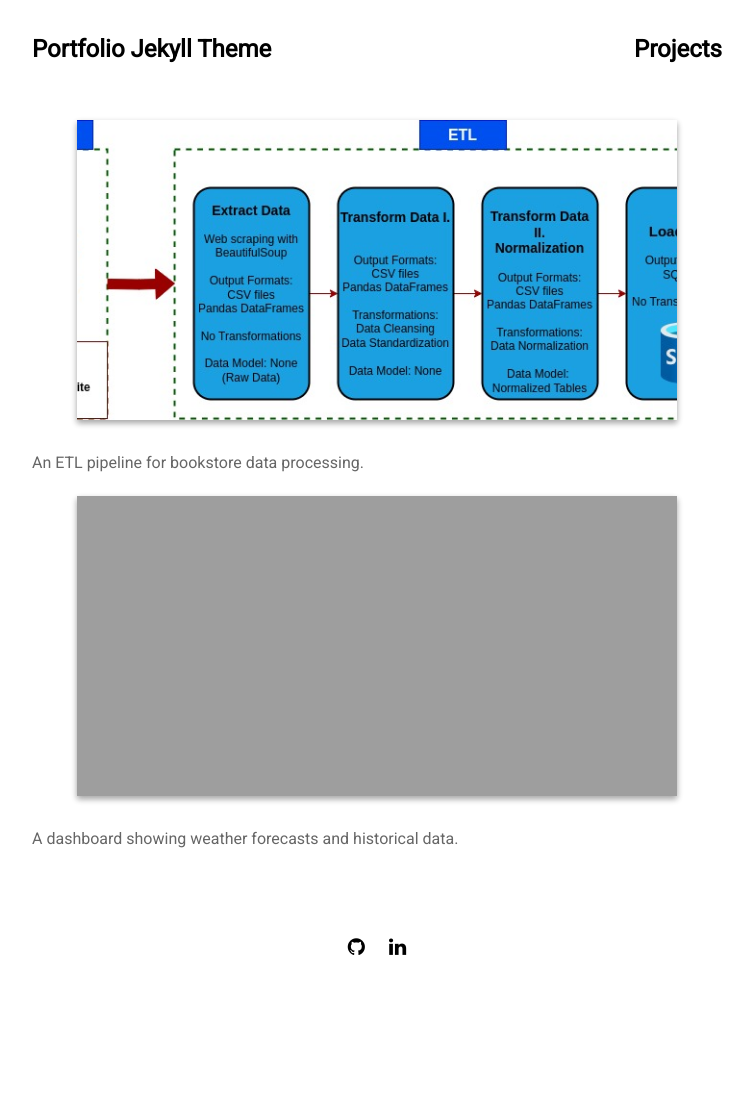
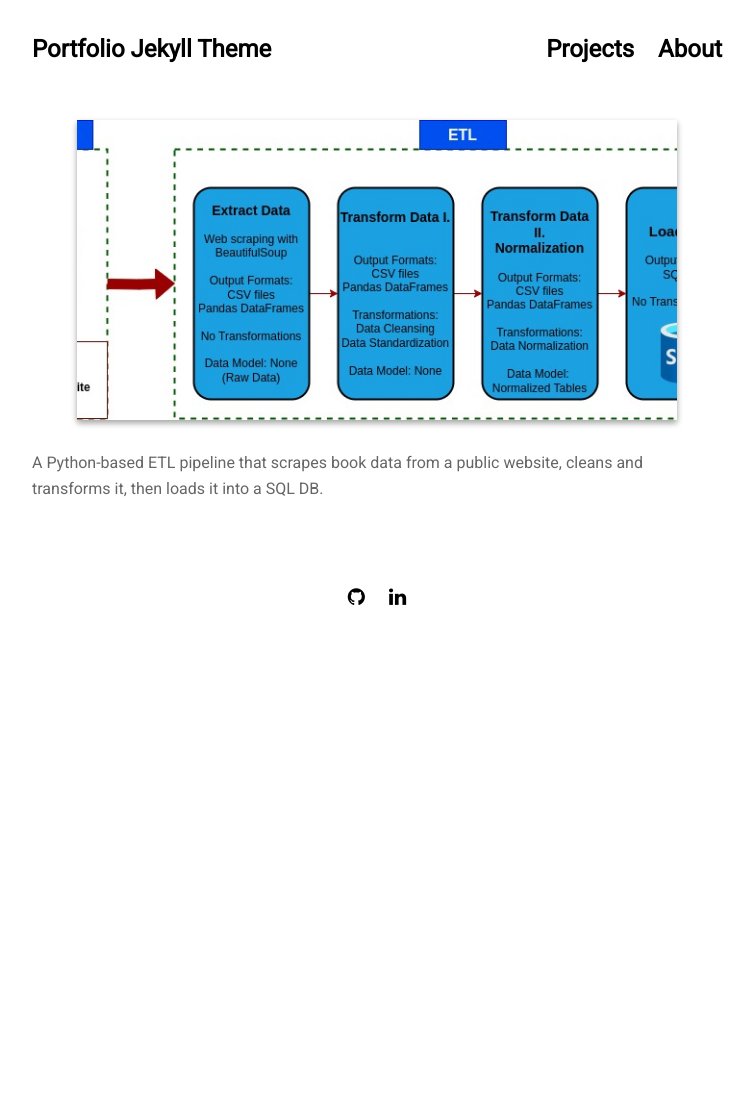
Before and after one commit to danielv089/danielv089.github.io, a Jekyll site: the page built from index.md, in a window 1280 px wide. Shown: the whole page, without its empty margins (263-1017 px from the left). Built offline with Jekyll 4.4.1, drawn with Linux system fonts in a browser that asks for light colours; nearby versions of some CDN libraries; after the commit the page ends 900 px from its top, so only the background shows below that.

Commit message:
Update settings.yml

```diff
--- a/_data/settings.yml
+++ b/_data/settings.yml
@@ -4,22 +4,18 @@
 menu:
 - {name: 'Projects', url: ''}
 #- {name: 'Blog',     url: 'blog'}
-#- {name: 'About',    url: 'about'}
+- {name: 'About',    url: 'about'}
 #- {name: 'Contact',  url: 'contact'}
 
 #-------------------------------
 # Projects Section
 
 projects:
-  - name: 'ETL'
+  - name: 'Python ETL Project: Scraping, Transforming, and Loading Book Data'
     url: 'https://github.com/danielv089/bookstore-etl-pipeline-project/tree/main'
     thumbnail: 'etl_project.jpg'
-    description: 'An ETL pipeline for bookstore data processing.'
+    description: 'A Python-based ETL pipeline that scrapes book data from a public website, cleans and transforms it, then loads it into a SQL DB.'
 
-  - name: 'Weather Dashboard'
-    url: 'https://github.com/danielv089/weather-dashboard'
-    thumbnail: 'weather.png'
-    description: 'A dashboard showing weather forecasts and historical data.'
 
 
 #-------------------------------
```
